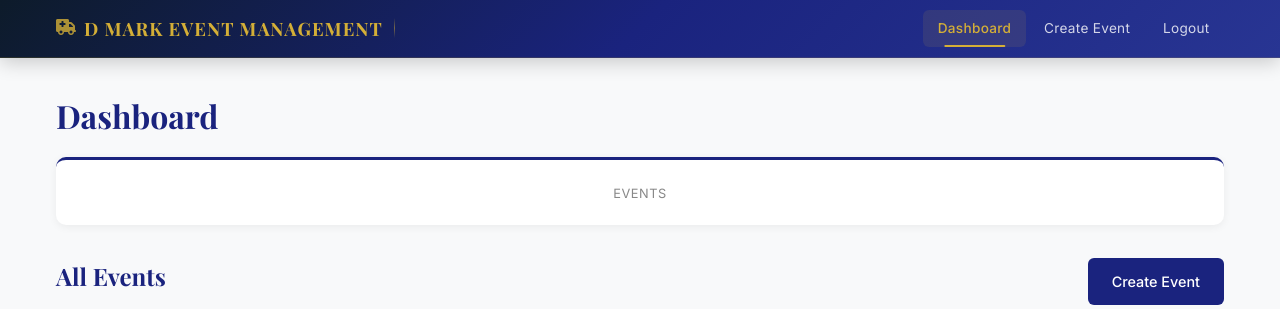
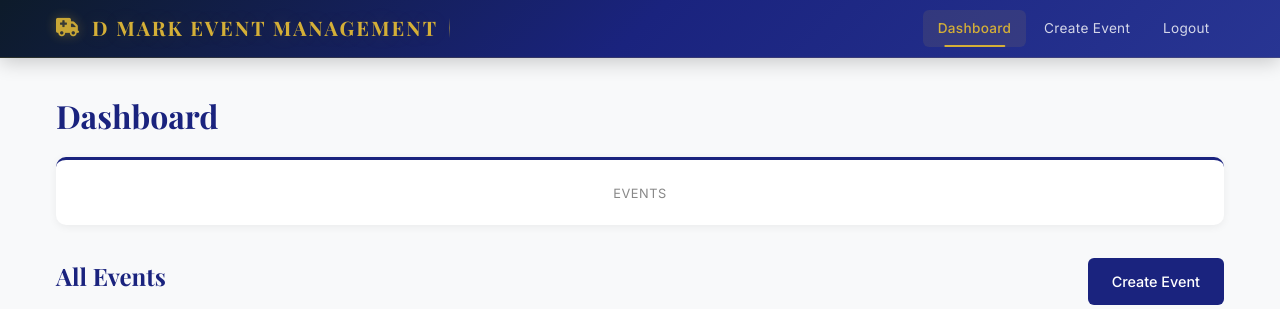
Before and after one commit to hezronjo48-ux/-d-mark-event-management, a Node server app: template views/dashboard.ejs in a window 1280 px wide. Shown: the top 309 px of the page. Run offline with Node 20, Linux system fonts and the light colour scheme; the template is opened without the code that fills it, so the values that code supplies are empty.

Commit message:
Enhance brand font and ring icon styling

```diff
--- a/public/css/style.css
+++ b/public/css/style.css
@@ -50,11 +50,12 @@ nav {
 .nav-brand {
   font-family: 'Playfair Display', Georgia, serif;
   color: #d4af37;
-  font-size: 1.15rem;
+  font-size: 1.25rem;
   font-weight: 700;
-  letter-spacing: 1px;
+  letter-spacing: 2px;
   position: relative;
-  padding-left: 1.75rem;
+  padding-left: 2.25rem;
+  text-shadow: 0 0 20px rgba(212, 175, 55, 0.15);
 }
 
 .nav-brand::before {
@@ -65,9 +66,10 @@ nav {
   left: 0;
   top: 50%;
   transform: translateY(-50%);
-  font-size: 1rem;
+  font-size: 1.15rem;
   color: #d4af37;
-  opacity: 0.8;
+  text-shadow: 0 0 12px rgba(212, 175, 55, 0.4);
+  opacity: 0.95;
 }
 
 .nav-brand::after {
```
